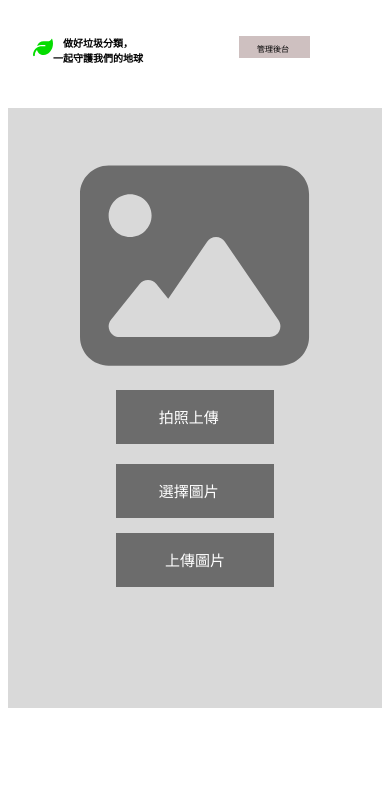
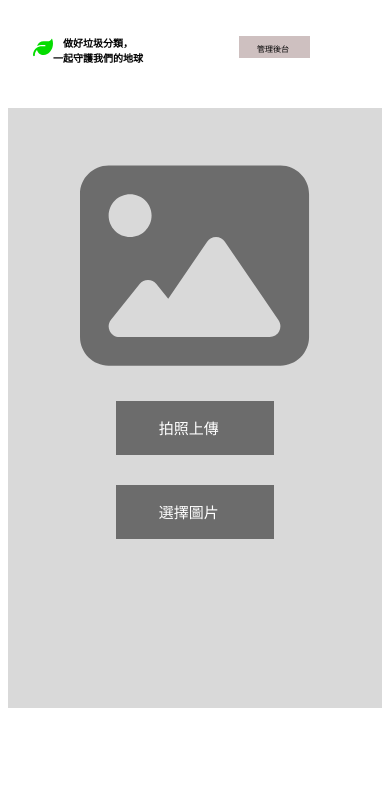
Before and after one commit to copk81506/web_version, a Flask app: page /phone_upload.html in a window 390 px wide. Shown: the top 807 px of the page. Run offline with Flask 3, Linux system fonts and the light colour scheme.

Commit message:
修改上傳

```diff
--- a/Templates/phone_upload.html
+++ b/Templates/phone_upload.html
@@ -33,7 +33,7 @@
     <div >
       <label class="div3"class="div" for="file">選擇圖片</label>
       <input type="file" id="file" name="file" accept="image/*" required style="display:none;">
-      <input class="rectangle-19" id='uploadButton' type="submit" value='上傳圖片'>
+      <!--input class="rectangle-19" id='uploadButton' type="submit" value='上傳圖片'-->
     </div>
     <div class="rectangle-193"></div>
     <div class="div8">
--- a/app.py
+++ b/app.py
@@ -33,4 +33,4 @@ def test():
     return render_template('test.html')
 
 if __name__ == '__main__':
-    app.run(debug=True, host='0.0.0.0', port=5000)
+    app.run(debug=True, host='0.0.0.0', port=8000)
--- a/static/css/phone_upload.css
+++ b/static/css/phone_upload.css
@@ -77,8 +77,8 @@
   position: absolute;
   right: 44.69%;
   left: 44.69%;
-  bottom: 21.75%;
-  top: 72%;
+  bottom: 17.18%;
+  top: 76.57%;
 
 }
 .div3 {
@@ -91,8 +91,8 @@
   right: 46.88%;
   left: 47.58%;
   width: 5.55%;
-  bottom: 23.61%;
-  top: 73.89%;
+  bottom: 19.04%;
+  top: 78.46%;
   height: 2.5%;
 }
 .header {
@@ -191,8 +191,8 @@
   position: absolute;
   right: 44.69%;
   left: 44.69%;
-  bottom: 29.75%;
-  top: 64%;
+  bottom: 27.46%;
+  top: 66.29%;
 }
 .div8 {
   color: #ffffff;
@@ -204,8 +204,8 @@
   right: 46.88%;
   left: 47.58%;
   width: 5.55%;
-  bottom: 31.61%;
-  top: 65.89%;
+  bottom: 29.32%;
+  top: 68.18%;
   height: 2.5%;
 }
 .photo_button{
@@ -294,8 +294,8 @@
     position: absolute;
     right: 28.75%;
     left: 28.75%;
-    bottom: 27.16%;
-    top: 65.14%;
+    bottom: 24.16%;
+    top: 68.13%;
   }
   .div3 {
     color: #ffffff;
@@ -307,8 +307,8 @@
     right: 37.5%;
     left: 40.31%;
     width: 22.19%;
-    bottom: 29.45%;
-    top: 67.47%;
+    bottom: 26.45%;
+    top: 70.47%;
     height: 3.08%;
   }
   .header {
@@ -411,8 +411,8 @@
     position: absolute;
     right: 28.75%;
     left: 28.75%;
-    bottom: 37.72%;
-    top: 54.58%;
+    bottom: 36.14%;
+    top: 56.16%;
   }
   .div8 {
     color: #ffffff;
@@ -424,8 +424,8 @@
     right: 37.5%;
     left: 40.31%;
     width: 22.19%;
-    bottom: 40.01%;
-    top: 56.91%;
+    bottom: 38.42%;
+    top: 58.49%;
     height: 3.08%;
   }
   .photo_button{
--- a/static/js/api.js
+++ b/static/js/api.js
@@ -5,18 +5,25 @@ const uploadButton = document.getElementById('uploadButton');
 // 假設這是你要上傳圖片的 API URL
 const apiUrl = 'https://imqjtymuns.ap-northeast-1.awsapprunner.com/gcp-llm/';
 
-// 設定點擊上傳按鈕後的事件
-uploadButton.addEventListener('click', () => {
+
+document.getElementById('file').addEventListener('change', function(event) {
+    // 確保用戶選擇了一張圖片
+    const file = event.target.files[0];
     // 檢查是否有選擇文件
-    const file = fileInput.files[0];
     if (!file) {
         alert('請選擇一張照片');
         return;
     }
+
+    if (file) {
+        // 顯示確認對話框
+        const isConfirmed = window.confirm("圖片上傳成功！");
+
+        // 用戶按下 OK 時，發送 API 請求
+        if (isConfirmed) {
             // 建立 FormData 來傳遞文件
             const formData = new FormData();
             formData.append('file', file); // 'file' 是 API 端點預期的參數名稱
-
             // 使用 fetch 發送 POST 請求
             fetch(apiUrl, {
                 method: 'POST',
@@ -74,4 +81,6 @@ uploadButton.addEventListener('click', () => {
                 console.error('錯誤發生:', error);
                 alert('上傳失敗，請重試。');
             });
+        }
+    }
 });
```
Also changed, not shown: static/js/api-old.js (added, +77 -0 lines). Lines whose indentation alone changed are shown as unchanged.
